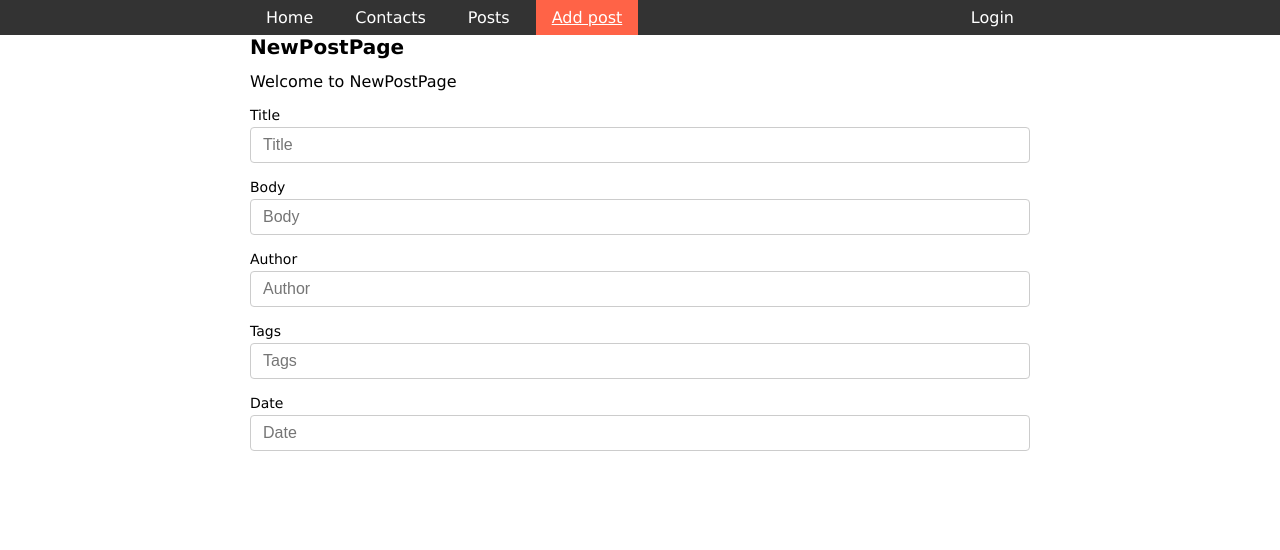
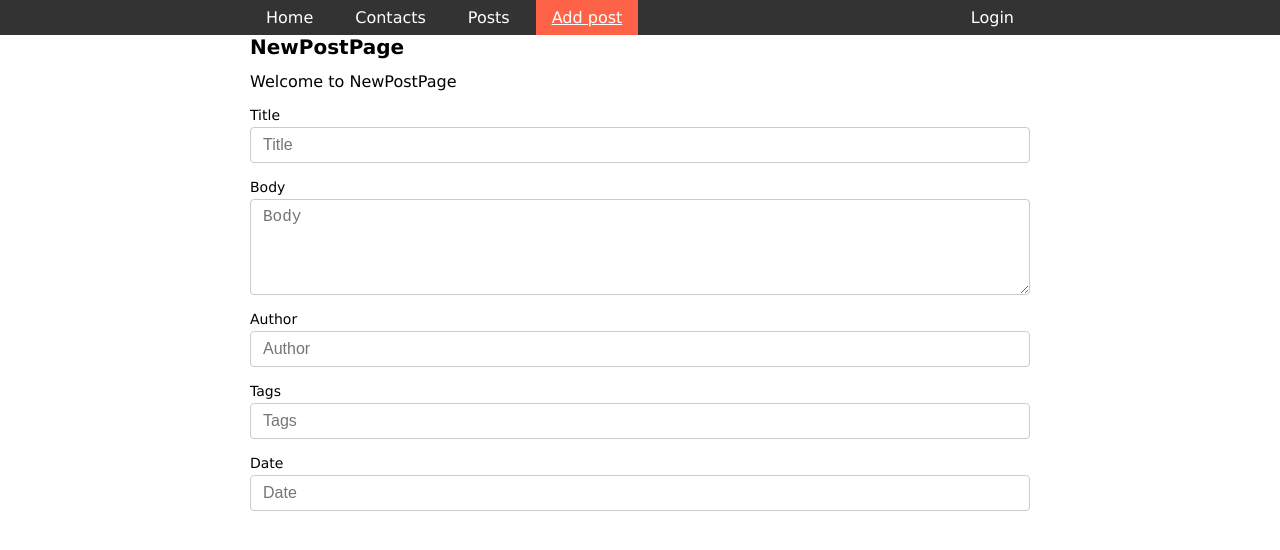
Before and after one commit to VytasPet/feu5-12_react_practice_crud_axios, a React (Vite) app: page /posts/new in a window 1280 px wide. Shown: the top 550 px of the page. Built offline with nearby package versions, Linux system fonts and the light colour scheme.

Commit message:
textarea supptort

```diff
--- a/src/components/ui/InputComps.jsx
+++ b/src/components/ui/InputComps.jsx
@@ -18,6 +18,7 @@
   border: 1px solid ${(props) => (props.error ? 'red' : '#ccc')};
   border-radius: 4px;
   outline: none;
+  min-height: 6em;
 
   &:focus {
     box-shadow: 0 0 5px ${(props) => (props.error ? 'red' : '#333')};
@@ -41,18 +42,20 @@
   margin-bottom: 4px;
 `;
 
-export const InputField = ({ label, error, ...rest }) => (
-  <InputWrapper>
-    <Label>{label}</Label>
-    <Input error={error} placeholder={label} {...rest} />
-    {error && <Error>{error}</Error>}
-  </InputWrapper>
-);
+export const InputField = ({ label, error, type, ...rest }) => {
+  //
 
-export const TextAreaField = ({ label, error, ...rest }) => (
-  <InputWrapper>
-    <Label>{label}</Label>
-    <TextArea error={error} {...rest} />
-    {error && <Error>{error}</Error>}
-  </InputWrapper>
-);
+  const isTextArea = type === 'texarea' ? true : false;
+  return (
+    <InputWrapper>
+      <Label>{label}</Label>
+      {isTextArea ? (
+        <TextArea error={error} placeholder={label} {...rest} />
+      ) : (
+        <Input error={error} placeholder={label} type={type} {...rest} />
+      )}
+
+      {error && <Error>{error}</Error>}
+    </InputWrapper>
+  );
+};
```
